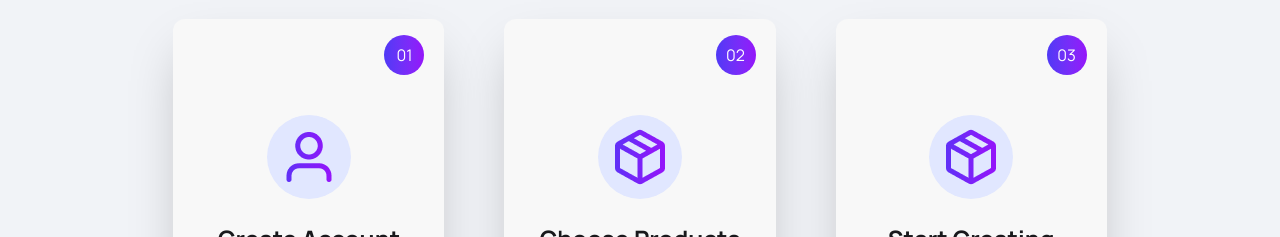
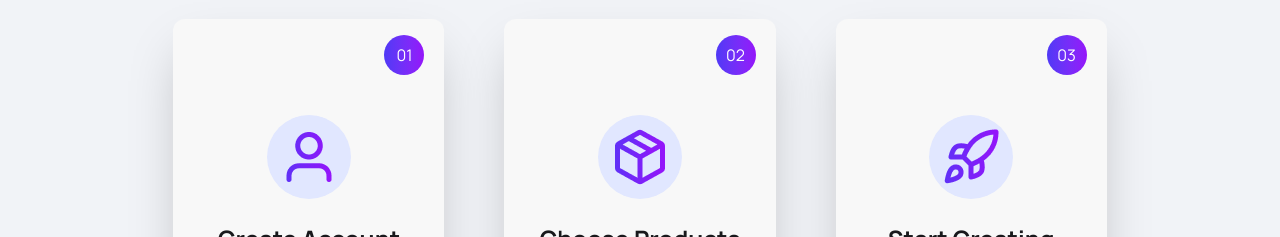
Before and after one commit to ashaasarkaar/B13-A6-DigiTools-Platform-repo, a React (Vite) app: page / in a window 1280 px wide. Shown: the part 3440-3677 px from the top of the page. Built offline with nearby package versions, Linux system fonts and the light colour scheme.

Commit message:
Edit StepSection Icon

```diff
--- a/package.json
+++ b/package.json
@@ -7,10 +7,7 @@
     "dev": "vite",
     "build": "vite build",
     "lint": "eslint .",
-    "preview": "vite preview",
-    "predeploy": "npm run build",
-    "deploy": "gh-pages -d dist"
-
+    "preview": "vite preview"
   },
   "dependencies": {
     "@tailwindcss/vite": "^4.3.3",
--- a/src/HomePage/StepSection/StepSection.jsx
+++ b/src/HomePage/StepSection/StepSection.jsx
@@ -1,6 +1,7 @@
 import React from 'react';
 import userIcon from '../../assets/products/user.png'
 import packageProductImg from '../../assets/products/package.png'
+import rocketImg from '../../assets/products/rocket.png'
 
 const StepSection = () => {
     return (
@@ -70,13 +71,13 @@ const StepSection = () => {
                         {/* Padding wrapper div start to give different padding START */}
                         <div className='py-10'>
 
-                            {/* User Icon START */}
+                            {/* Product Package Icon START */}
                             <div className='flex justify-center mb-4'>
                                 <div className='bg-[#e1e7ff] rounded-full p-3 inline-flex justify-center items-center'>
                                     <img src={packageProductImg} alt="Image Of Package Product" />
                                 </div>
                             </div>
-                            {/* User Icon END */}
+                            {/* Product Package Icon END */}
 
                             <div className='text-center space-y-3 py-2'>
                                 <h3 className='font-bold text-2xl'>Choose Products</h3>
@@ -105,13 +106,13 @@ const StepSection = () => {
                         {/* Padding wrapper div start to give different padding START */}
                         <div className='py-10'>
 
-                            {/* User Icon START */}
+                            {/* Rocket Icon START */}
                             <div className='flex justify-center mb-4'>
                                 <div className='bg-[#e1e7ff] rounded-full p-3 inline-flex justify-center items-center'>
-                                    <img src={packageProductImg} alt="Image Of Package Product" />
+                                    <img src={rocketImg} alt="Image Of Package Product" />
                                 </div>
                             </div>
-                            {/* User Icon END */}
+                            {/* Rocket Icon END */}
 
                             <div className='text-center space-y-3 py-2'>
                                 <h3 className='font-bold text-2xl'>Start Creating</h3>
```
